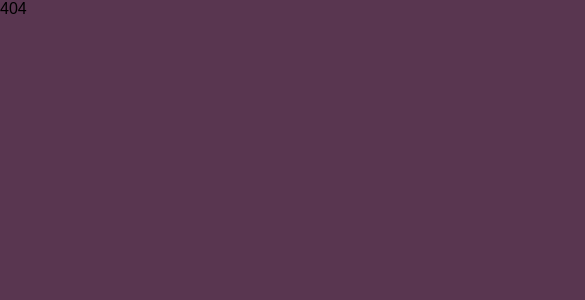
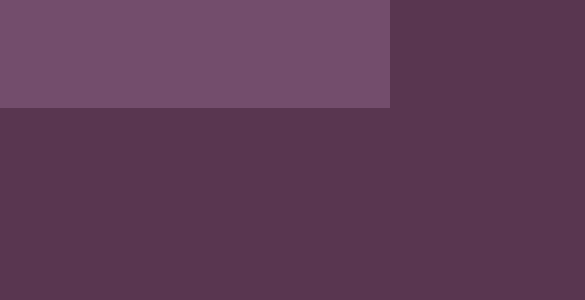
Before and after one commit to sana-al-rayess/elearning, a React (Create React App) app in the folder frontend/: page / in a window 390 px wide. Shown: the top 300 px of the page, 585 px wide, since content can reach past the window. Built offline with nearby package versions, Linux system fonts and the light colour scheme.

Commit message:
created navbar component and styled it

```diff
--- a/frontend/src/App.js
+++ b/frontend/src/App.js
@@ -2,11 +2,14 @@ import './App.css';
 import { Routes, Route, BrowserRouter } from "react-router-dom";
 import LoginPage from "./Pages/LoginPage";
 import RegistrationPage from "./Pages/RegistrationPage";
+import HomePage from "./Pages/HomePage";
 
 function App() {
 	return (
 		<BrowserRouter>
 			<Routes>
+				<Route path="/" element={<HomePage />} />
+				<Route path="/Home" element={<HomePage />} />
 				<Route path="/login" element={<LoginPage />} />
 				<Route path="/reg" element={<RegistrationPage />} />
 				<Route path="*" element={<div>404</div>} />
--- /dev/null
+++ b/frontend/src/Pages/HomePage/index.js
@@ -0,0 +1,16 @@
+import React, { useState } from "react";
+import NavBar from '../../components/NavBar';
+
+const HomePage = () => {
+
+
+  return (
+    <div className="content">
+
+      <div className="navbar component3" > <NavBar /></div>
+
+    </div>
+  );
+}
+
+export default HomePage;
--- /dev/null
+++ b/frontend/src/components/NavBar/index.js
@@ -0,0 +1,46 @@
+import { Link } from "react-router-dom";
+import "./navbar.css";
+import Button from "../../components/Button/button";
+
+import React, { useState } from "react";
+
+const Navbar = () => {
+	const [clicked, setClicked] = useState(false);
+	const active_user = localStorage.getItem("user_id");
+	const handleClick = () => {
+		window.location.href = "/login";
+		localStorage.clear();
+	};
+
+	const handleRoute = (route) => {
+		return active_user ? route : "/reg";
+	};
+	return (
+		<div className="navbar">
+			<div className="logo">
+				<span>Learn</span>Loop
+			</div>
+			<div className="links">
+				<Link to="/home" className="linking">
+					Home
+				</Link>
+				<Link to="/courses" className="linking">
+					Courses
+				</Link>
+				<Link to={handleRoute("/Enroll")} className="linking">
+					Enroll
+				</Link>
+				<Link to={handleRoute("/withdraw")} className="linking">
+					Withdraw
+				</Link>
+
+
+				<Button id="logout" className="linking" onClick={handleClick}>
+					{localStorage.getItem("user_id") ? "Log Out" : "Log in"}
+				</Button>
+			</div>
+		</div>
+	);
+};
+
+export default Navbar;
--- /dev/null
+++ b/frontend/src/components/NavBar/navbar.css
@@ -0,0 +1,107 @@
+
+/* Desktop styles */
+.content {
+  font-family: system-ui, -apple-system, BlinkMacSystemFont, 'Segoe UI', Roboto, Oxygen, Ubuntu, Cantarell, 'Open Sans', 'Helvetica Neue', sans-serif;
+  background-color: #734D6C;
+  color: white;
+}
+
+.navbar {
+  display: flex;
+  justify-content: space-between;
+  padding-top: 1rem;
+  padding-left: 1.5rem;
+  padding-right: 1.5rem;
+  text-align: center;
+  align-items: center;
+
+}
+
+.logo {
+  font-size: 2.5rem;
+  margin-right: 50rem;
+}
+
+span {
+  color: #038C8C;
+}
+
+.icon{
+  height: 30px;
+  width: 30px;
+}
+
+.links {
+  display: flex;
+  gap: 1.2rem;
+  text-align: center;
+  align-items: center;
+}
+
+
+.linking {
+  text-decoration: none;
+  color: white;
+  font-size: 1.2rem;
+}
+.linking:hover{
+  color: #038C8C;
+  transform: scale(1.1);
+}
+
+#logout {
+  background-color: #038C8C;
+  color: #290840;
+  width: 7rem;
+  height: 2rem;
+  border-radius: 1rem;
+  border: none;
+}
+
+#logout:active {
+  transform: translateY(4px);
+}
+
+
+/* Tablet styles */
+@media only screen and (max-width: 768px) {
+  .navbar {
+    flex-direction: column;
+    justify-content: center;
+    align-items: center;
+  }
+
+  .logo {
+    font-size: 2rem;
+    margin-bottom: 1rem;
+  }
+
+  .links {
+    flex-direction: column;
+    gap: 1rem;
+  }
+
+  #logout {
+    width: 100%;
+    margin-top: 1rem;
+  }
+}
+
+/* Mobile styles */
+@media only screen and (max-width: 480px) {
+  .navbar {
+    padding: 1rem;
+  }
+
+  .logo {
+    font-size: 1.5rem;
+  }
+
+  .links {
+    display: none;
+  }
+
+  #logout {
+    margin-top: 1rem;
+  }
+}
```
